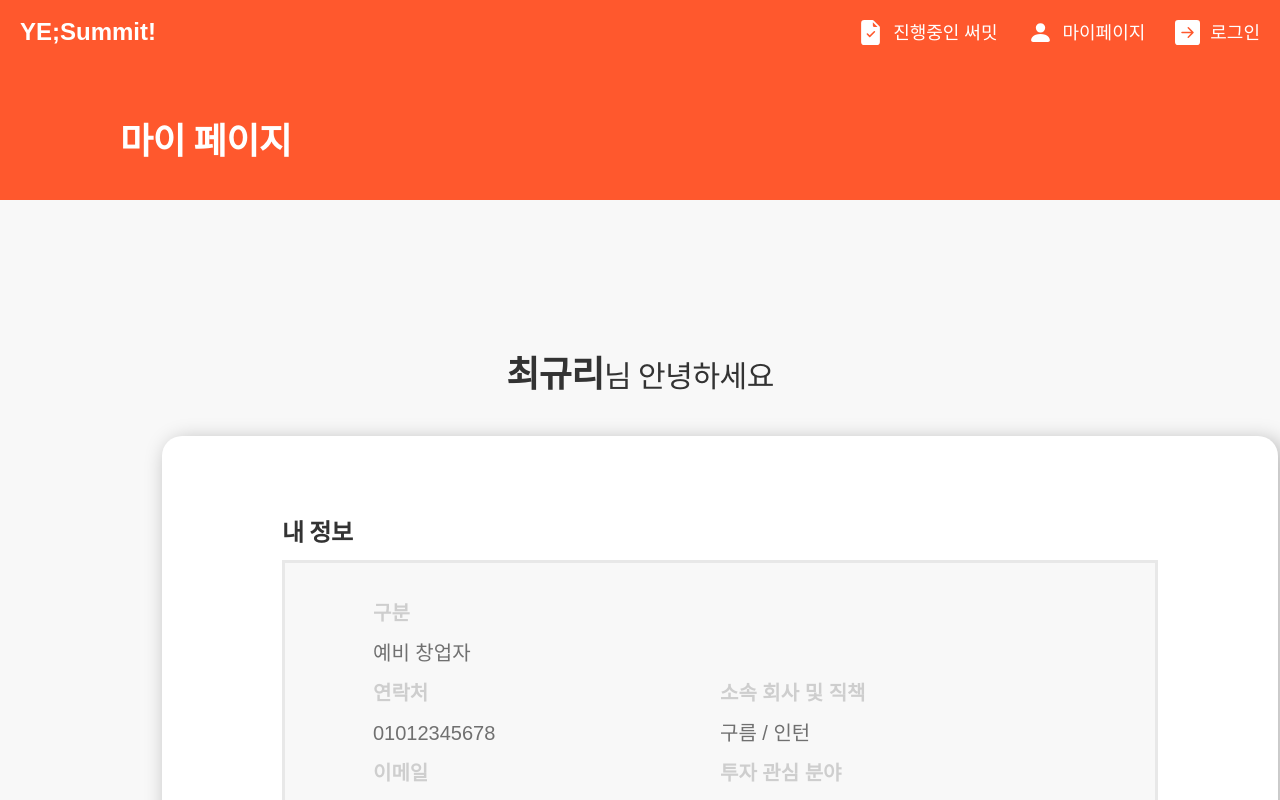
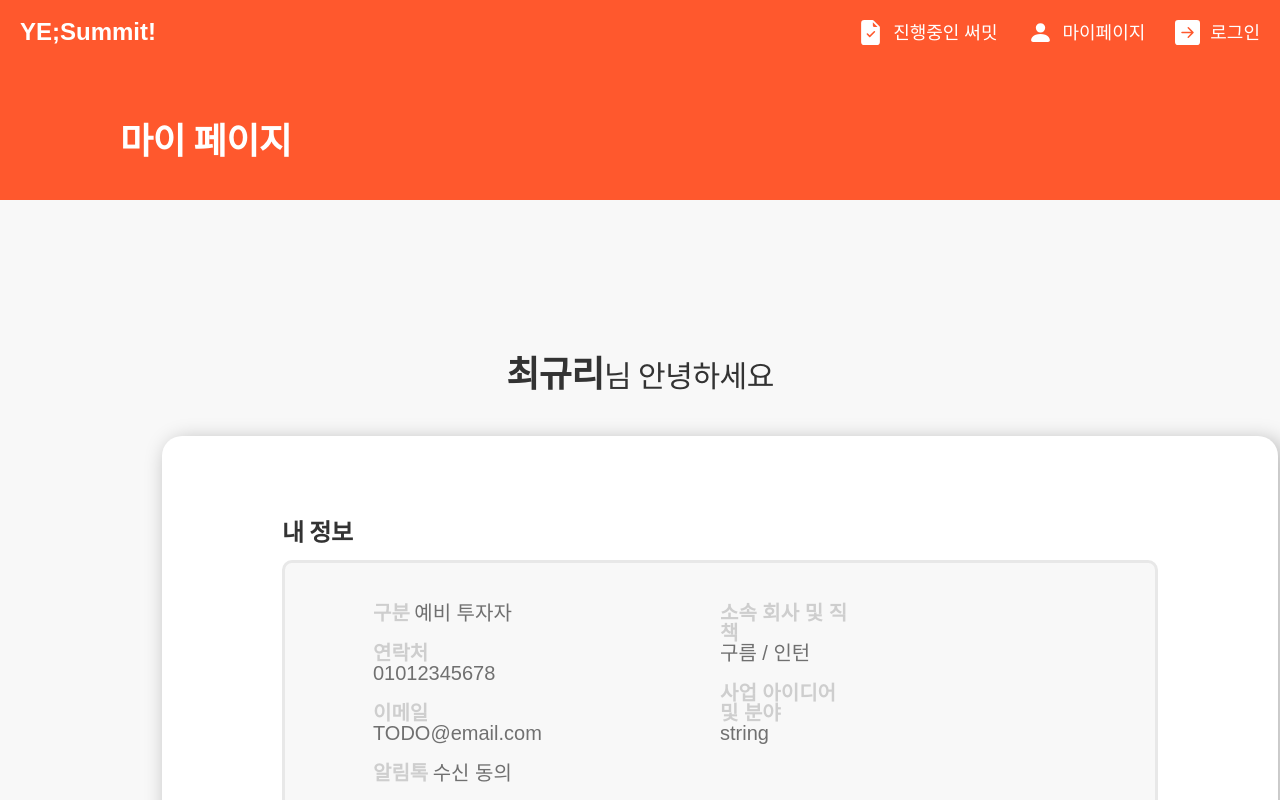
Before and after one commit to jiHeeFlee/2024_DANPOON_TEAM_36_FE, a React (Create React App) app: page /mypage in a window 1280 px wide. Shown: the top 800 px of the page. Built offline with nearby package versions, Linux system fonts and the light colour scheme; no server answers.

Commit message:
style : info css 변경

```diff
--- a/src/components/MyPage/Info.js
+++ b/src/components/MyPage/Info.js
@@ -2,6 +2,92 @@ import styled from "styled-components";
 import themeGet from "../../utils/themeGet";
 
 import MyInfoComponent from "./MyInfo";
+import { mypageInfoState } from "../../state";
+import { useRecoilState } from "recoil";
+import { useNavigate } from "react-router";
+
+function Info({ participant_type }) {
+  const [userInfo, setUserInfo] = useRecoilState(mypageInfoState);
+  const navigate = useNavigate();
+  const onEditClickHandler = () => {
+    console.log("ddd");
+    navigate("/signup");
+  };
+  return (
+    <>
+      {participant_type === "ENTREPRENEUR" && (
+        <Container>
+          <Header>내 정보</Header>
+          <Wrapper>
+            <WrapperContents>
+              <MyInfoComponent title="구분" content="예비 투자자" />
+              <MyInfoComponent title="연락처" content={userInfo.phoneNumber} />
+              <MyInfoComponent title="이메일" content="TODO@email.com" />
+              <MyInfoComponent
+                title="알림톡"
+                content={
+                  userInfo.consentSummitAlerts ? "수신 동의" : "수신 미동의"
+                }
+              />
+            </WrapperContents>
+            <WrapperContents>
+              <MyInfoComponent
+                title="소속 회사 및 직책"
+                content={userInfo.company + " / " + userInfo.position}
+              />
+              <MyInfoComponent
+                title="사업자 등록 번호"
+                content={userInfo.businessRegistrationNumber}
+              />
+              <MyInfoComponent
+                title="사업 아이디어 및 분야"
+                content={userInfo.businessIdeaField}
+              />
+            </WrapperContents>
+          </Wrapper>
+          <ButtonWrapper>
+            <Button onClick={onEditClickHandler}>회원 정보 수정하기</Button>
+            <Button>회원 탈퇴 하기</Button>
+          </ButtonWrapper>
+        </Container>
+      )}
+      {participant_type === "INVESTOR" && (
+        <Container>
+          <Header>내 정보</Header>
+          <Wrapper>
+            <WrapperContents>
+              <MyInfoComponent title="구분" content="예비 투자자" />
+              <MyInfoComponent title="연락처" content={userInfo.phoneNumber} />
+              <MyInfoComponent title="이메일" content="TODO@email.com" />
+              <MyInfoComponent
+                title="알림톡"
+                content={
+                  userInfo.consentSummitAlerts ? "수신 동의" : "수신 미동의"
+                }
+              />
+            </WrapperContents>
+            <WrapperContents>
+              <MyInfoComponent
+                title="소속 회사 및 직책"
+                content={userInfo.company + " / " + userInfo.position}
+              />
+              <MyInfoComponent
+                title="사업 아이디어 및 분야"
+                content={userInfo.businessIdeaField}
+              />
+            </WrapperContents>
+          </Wrapper>
+          <ButtonWrapper>
+            <Button onClick={onEditClickHandler}>회원 정보 수정하기</Button>
+            <Button>회원 탈퇴 하기</Button>
+          </ButtonWrapper>
+        </Container>
+      )}
+    </>
+  );
+}
+
+export default Info;
 
 const Container = styled.div`
   display: flex;
@@ -30,9 +116,8 @@ const Wrapper = styled.div`
   display: flex;
   flex-direction: row;
   justify-content: center;
-  align-items: center;
+  align-items: start;
 
-  /* gap:20px; */
   padding: 40px 88px;
 
   width: 100%;
@@ -40,18 +125,18 @@ const Wrapper = styled.div`
 
   background-color: ${themeGet("color.100")};
   border: 3px solid ${themeGet("color.200")};
+  border-radius: 10px;
+`;
 
-  div {
-    width: 100%;
+const WrapperContents = styled.div`
+  width: 100%;
 
-    display: flex;
-    flex-direction: column;
-    justify-content: flex-start;
-    /* align-items: flex-start; */
-    /* align-items: first baseline; */
-    gap: 20px;
-  }
+  display: flex;
+  flex-direction: column;
+  justify-content: flex-start;
+  gap: 20px;
 `;
+
 const ButtonWrapper = styled.div`
   display: flex;
   flex-direction: row;
@@ -69,7 +154,6 @@ const Button = styled.button`
   background-color: ${themeGet("color.main")};
   border-radius: 10px;
 
-  //styleName: Body1;
   font-family: Pretendard;
   font-size: 18px;
   font-weight: 400;
@@ -91,62 +175,3 @@ const Button = styled.button`
     transition: all 0.3s;
   }
 `;
-
-function Info({ participant_type }) {
-  return (
-    <>
-      {participant_type === "ENTREPRENEUR" && (
-        <Container>
-          <Header>내 정보</Header>
-          <Wrapper>
-            <div>
-              <MyInfoComponent title="구분" content="(예비) 청년 창업가" />
-              <MyInfoComponent title="연락처" content="01012345678" />
-              <MyInfoComponent title="이메일" content="goorm@gmail.com" />
-              <MyInfoComponent title="알림톡" content="수신" />
-            </div>
-            <div>
-              <MyInfoComponent
-                title="소속 회사 및 직책"
-                content="구름 / 인턴"
-              />
-              <MyInfoComponent title="사업자 등록 번호" content="n12345" />
-              <MyInfoComponent title="사업 아이디어 및 분야" content="IT" />
-            </div>
-          </Wrapper>
-          <ButtonWrapper>
-            <Button>회원 정보 수정하기</Button>
-            <Button>회원 탈퇴 하기</Button>
-          </ButtonWrapper>
-        </Container>
-      )}
-       {participant_type === "INVESTOR" && (
-        <Container>
-          <Header>내 정보</Header>
-          <Wrapper>
-            <div>
-              <MyInfoComponent title="구분" content="예비 창업자" />
-              <MyInfoComponent title="연락처" content="01012345678" />
-              <MyInfoComponent title="이메일" content="goorm@gmail.com" />
-              <MyInfoComponent title="알림톡" content="수신" />
-            </div>
-            <div>
-              <MyInfoComponent
-                title="소속 회사 및 직책"
-                content="구름 / 인턴"
-              />
-
-              <MyInfoComponent title="투자 관심 분야" content="IT" />
-            </div>
-          </Wrapper>
-          <ButtonWrapper>
-            <Button>회원 정보 수정하기</Button>
-            <Button>회원 탈퇴 하기</Button>
-          </ButtonWrapper>
-        </Container>
-      )}
-    </>
-  );
-}
-
-export default Info;
```
